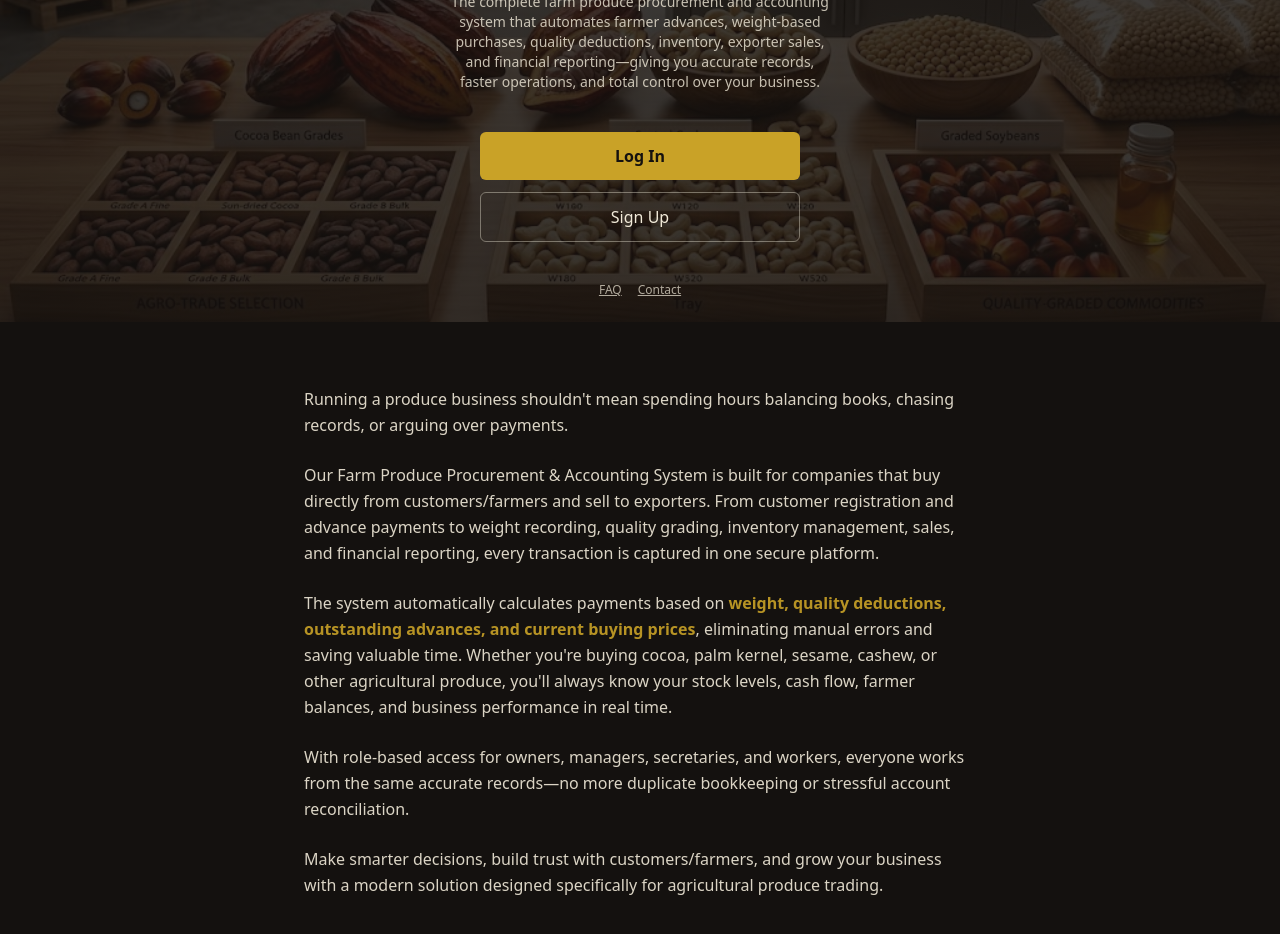
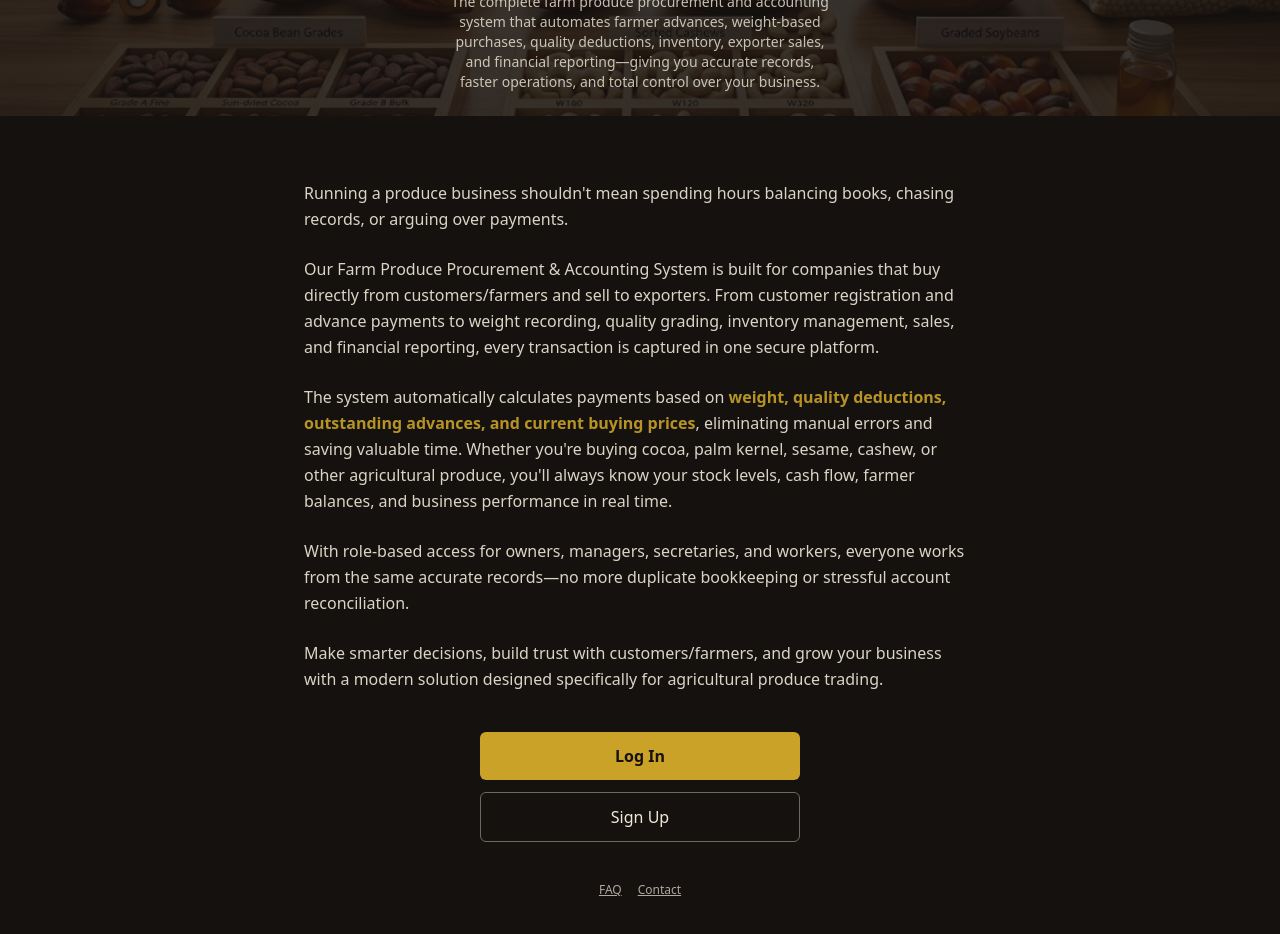
Before and after one commit to okivictor01-bit/TvicGlobal, a Next.js app: page / in a window 1280 px wide. Shown: the part 300-1234 px from the top of the page. Built offline with nearby package versions, Linux system fonts and the light colour scheme.

Commit message:
Move Login/Sign Up buttons and FAQ/Contact links below the About text
Hero section now only shows the headline, subheading, and background
image. All CTAs and footer links live below the About copy instead.

```diff
--- a/app/page.tsx
+++ b/app/page.tsx
@@ -12,23 +12,9 @@ export default function Home() {
         <h1 className="text-3xl font-semibold mb-4 max-w-md text-[#F1EAD9]">
           Stop Losing Money to Manual Records. Manage Every Kilogram, Every Payment, Every Profit in One Place.
         </h1>
-        <p className="text-sm max-w-sm mb-10 text-[#F1EAD9] opacity-80">
+        <p className="text-sm max-w-sm text-[#F1EAD9] opacity-80">
           The complete farm produce procurement and accounting system that automates farmer advances, weight-based purchases, quality deductions, inventory, exporter sales, and financial reporting—giving you accurate records, faster operations, and total control over your business.
         </p>
-
-        <div className="w-full max-w-xs space-y-3">
-          <a href="/login" className="block w-full bg-gold text-ink font-semibold rounded-md p-3">
-            Log In
-          </a>
-          <a href="/signup" className="block w-full border border-[#F1EAD9]/40 text-[#F1EAD9] rounded-md p-3">
-            Sign Up
-          </a>
-        </div>
-
-        <div className="flex gap-4 mt-10 text-xs text-[#F1EAD9] opacity-70">
-          <a href="/faq" className="underline">FAQ</a>
-          <a href="/contact" className="underline">Contact</a>
-        </div>
       </main>
 
       <section className="bg-ink px-6 py-16">
@@ -50,6 +36,20 @@ export default function Home() {
           <p className="opacity-90 leading-relaxed">
             Make smarter decisions, build trust with customers/farmers, and grow your business with a modern solution designed specifically for agricultural produce trading.
           </p>
+
+          <div className="w-full max-w-xs mx-auto space-y-3 pt-4">
+            <a href="/login" className="block w-full bg-gold text-ink font-semibold rounded-md p-3 text-center">
+              Log In
+            </a>
+            <a href="/signup" className="block w-full border border-[#F1EAD9]/40 text-[#F1EAD9] rounded-md p-3 text-center">
+              Sign Up
+            </a>
+          </div>
+
+          <div className="flex gap-4 justify-center pt-4 text-xs text-[#F1EAD9] opacity-70">
+            <a href="/faq" className="underline">FAQ</a>
+            <a href="/contact" className="underline">Contact</a>
+          </div>
         </div>
       </section>
     </>
```
